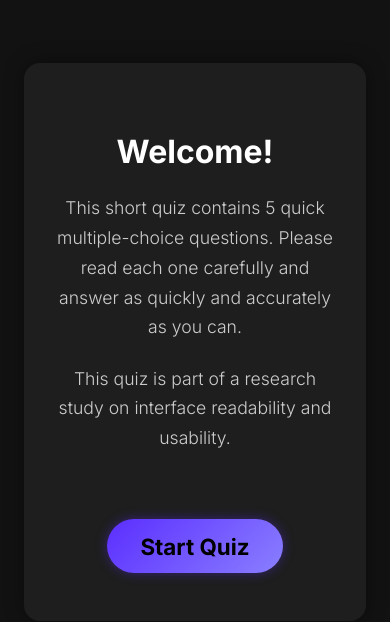
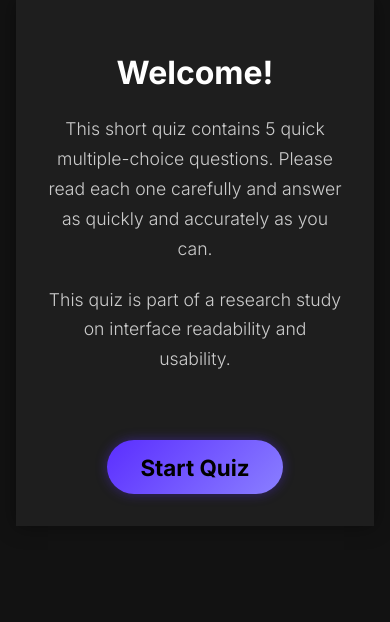
Before and after one commit to samwarnerr/cogsci-finalproject, a React (Vite) app: page / in a window 390 px wide. Shown: the part 104-726 px from the top of the page. Built offline with nearby package versions, Linux system fonts and the light colour scheme; no server answers.

Commit message:
updated css for mobile

```diff
--- a/src/App.css
+++ b/src/App.css
@@ -24,9 +24,9 @@ html, body {
 .quiz-container {
   display: flex;
   justify-content: center;
-  align-items: center;
+  align-items: flex-start;
   height: 100vh;
-  padding: 1.5em;
+  padding: 1.5em 1em;
   overflow: hidden;
 }
 
@@ -38,16 +38,16 @@ html, body {
   text-align: center;
   display: flex;
   flex-direction: column;
-  justify-content: center;
-  overflow: hidden;
-  padding: 1em 1em;
+  overflow-y: auto;
+  padding: 1em 0;
   box-sizing: border-box;
 }
 
 .question-number {
   color: #888;
   font-size: 1em;
-  margin-bottom: 0.5em;
+  margin-bottom: 0.25em;
+  margin-top: 0.5em;
 }
 
 .question {
--- a/src/components/IntroScreen.css
+++ b/src/components/IntroScreen.css
@@ -1,13 +1,18 @@
 .intro-container {
   max-width: 500px;
   width: 100%;
-    margin: auto;
-    padding: 3em 2em;
+  margin: 0 auto;
+  padding: 2em 2em;
   background-color: #1e1e1e;
-    border-radius: 16px;
+  border-radius: 0;
   text-align: center;
   box-shadow: 0 0 20px rgba(0, 0, 0, 0.4);
   color: #ffffff;
+  flex-direction: column;
+  justify-content: center;
+  overflow-y: auto;
+  box-sizing: border-box;
+  margin-top: 5em;
 }
 
   .intro-container p {
--- a/src/components/ResultsScreen.css
+++ b/src/components/ResultsScreen.css
@@ -2,11 +2,18 @@
   max-width: 500px;
   width: 100%;
   margin: 0 auto;
-    padding: 3em 2em;
+  padding: 2em 1.5em;
   background-color: #1e1e1e;
-    border-radius: 16px;
+  border-radius: 0;
   text-align: center;
   box-shadow: 0 0 20px rgba(0, 0, 0, 0.4);
+  color: #ffffff;
+  display: flex;
+  flex-direction: column;
+  justify-content: center;
+  overflow-y: auto;
+  box-sizing: border-box;
+  margin-top: 5em;
 }
 
   .results-container h2 {
@@ -40,9 +47,10 @@
   }
 
   .centered {
+    width: 100%;
+    height: 100%;
     display: flex;
     flex-direction: column;
-    align-items: center;
     justify-content: center;
   }
 
@@ -72,10 +80,16 @@
     margin-top: 2em;
     text-decoration: none;
     display: inline-block;
-    transition: background 0.3s ease, transform 0.15s ease;
   }
 
   .survey-button:hover {
     background: linear-gradient(135deg, #a699ff, #8A7FFF);
     transform: scale(1.04);
   }
+
+  @media (max-height: 600px) {
+    .intro-container,
+    .results-container {
+      padding: 1em 1em;
+    }
+  }
```
Lines whose indentation alone changed are shown as unchanged.
